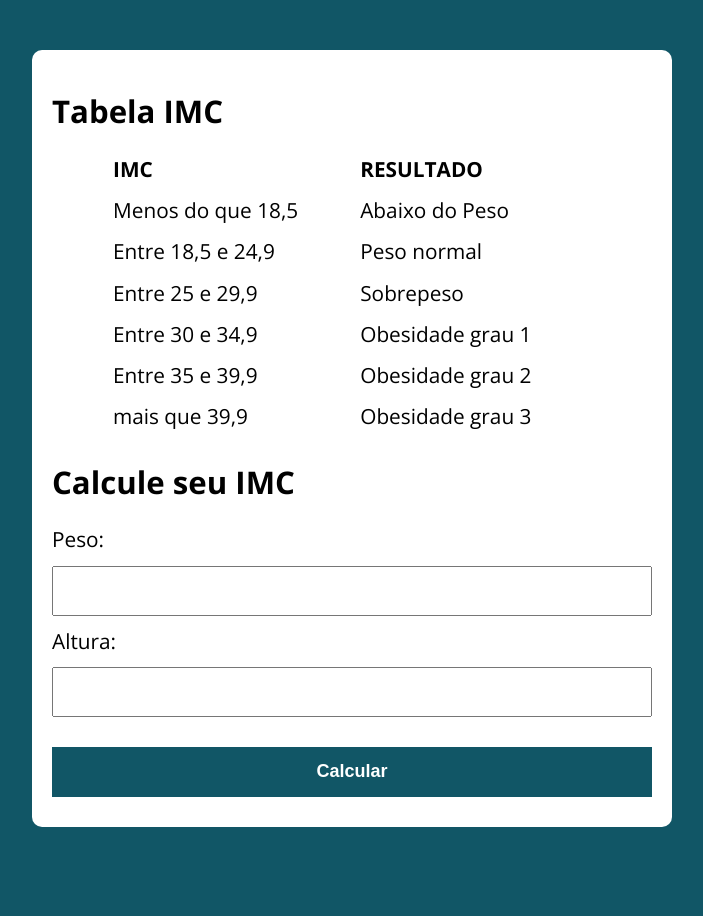
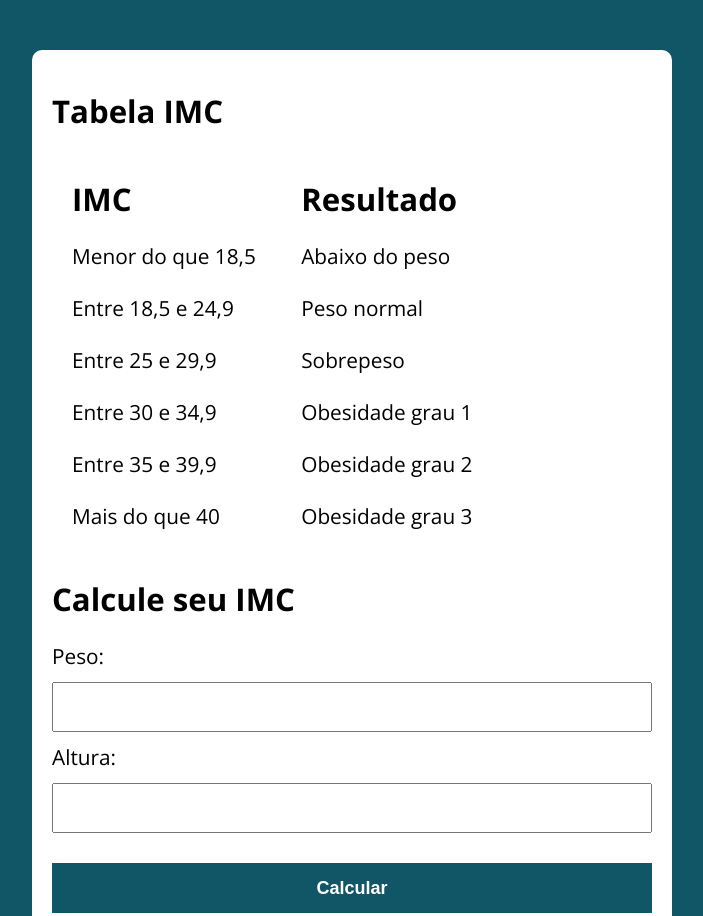
Before and after one commit to mroya/CursoJS, a plain HTML site: page Javascript/aula26/index.html in a window 1280 px wide. Shown: the top 916 px of the page, without its empty margins (288-991 px from the left). Before the commit the page ends 877 px from the top, so only its background shows below. Drawn offline with nearby package versions, Linux system fonts and the light colour scheme.

Commit message:
Update aulas 26-27-28

```diff
--- a/Javascript/aula26/assets/css/style.css
+++ b/Javascript/aula26/assets/css/style.css
@@ -27,18 +27,26 @@ body {
   align-items: center;
 }
 
-table {
+div {
+  width: auto;
+  height: auto;
+  margin: 0 15px;
+  padding: 5px;
+  display: inline-block;
+}
+
+/* table {
   border-collapse: separate;
   border-spacing: 60px 8px;
   margin-top: -8px;
-}
+} */
 
-td {
+/* td {
   border:none;
   border-left-width: 0;
   min-width: 120px;
   height: 18px;
-}
+} */
 
 form input, form label, form button {
   display: block;
--- a/Javascript/aula26/index.html
+++ b/Javascript/aula26/index.html
@@ -10,40 +10,27 @@
 
 <body>
     <section class="container">
-        <h1>Tabela IMC</h1>
-        <p>
-        <table>
-            <tr>
-                <td><b>IMC</b></td>
-                <td><b>RESULTADO</b></td>
-            </tr>
-            <tr>
-                <td>Menos do que 18,5</td>
-                <td>Abaixo do Peso</td>
-            </tr>
-            <tr>
-                <td>Entre 18,5 e 24,9</td>
-                <td>Peso normal</td>
-            </tr>
-            <tr>
-                <td>Entre 25 e 29,9</td>
-                <td>Sobrepeso</td>
-            </tr>
-            <tr>
-                <td>Entre 30 e 34,9</td>
-                <td>Obesidade grau 1</td>
-            </tr>
-            <tr>
-                <td>Entre 35 e 39,9</td>
-                <td>Obesidade grau 2</td>
-            </tr>
-            <tr>
-                <td>mais que 39,9</td>
-                <td>Obesidade grau 3</td>
-            </tr>
-
-        </table>
-        </p>
+        <main class="infos">
+            <h1>Tabela IMC</h1>
+            <div class="col-2 imc">
+                <h2>IMC</h2>
+                <p>Menor do que 18,5</p>
+                <p>Entre 18,5 e 24,9</p>
+                <p>Entre 25 e 29,9</p>
+                <p>Entre 30 e 34,9</p>
+                <p>Entre 35 e 39,9</p>
+                <p>Mais do que 40</p>
+            </div>
+            <div class="col-2 imcResultado">
+                <h2>Resultado</h2>
+                <p>Abaixo do peso</p>
+                <p>Peso normal</p>
+                <p>Sobrepeso</p>
+                <p>Obesidade grau 1</p>
+                <p>Obesidade grau 2</p>
+                <p>Obesidade grau 3</p>
+            </div>
+        </main>
         <h1>Calcule seu IMC</h1>
         <form action="/" id="formulario" method="post">
             <label for="peso">Peso:</label>
```
Also changed, not shown: Javascript/aula27_OpTernaria/index.js (added, +8 -0 lines), Javascript/aula28_Date/index.js (added, +29 -0 lines), Javascript/aula29_SwitchCase/index.js (added).
